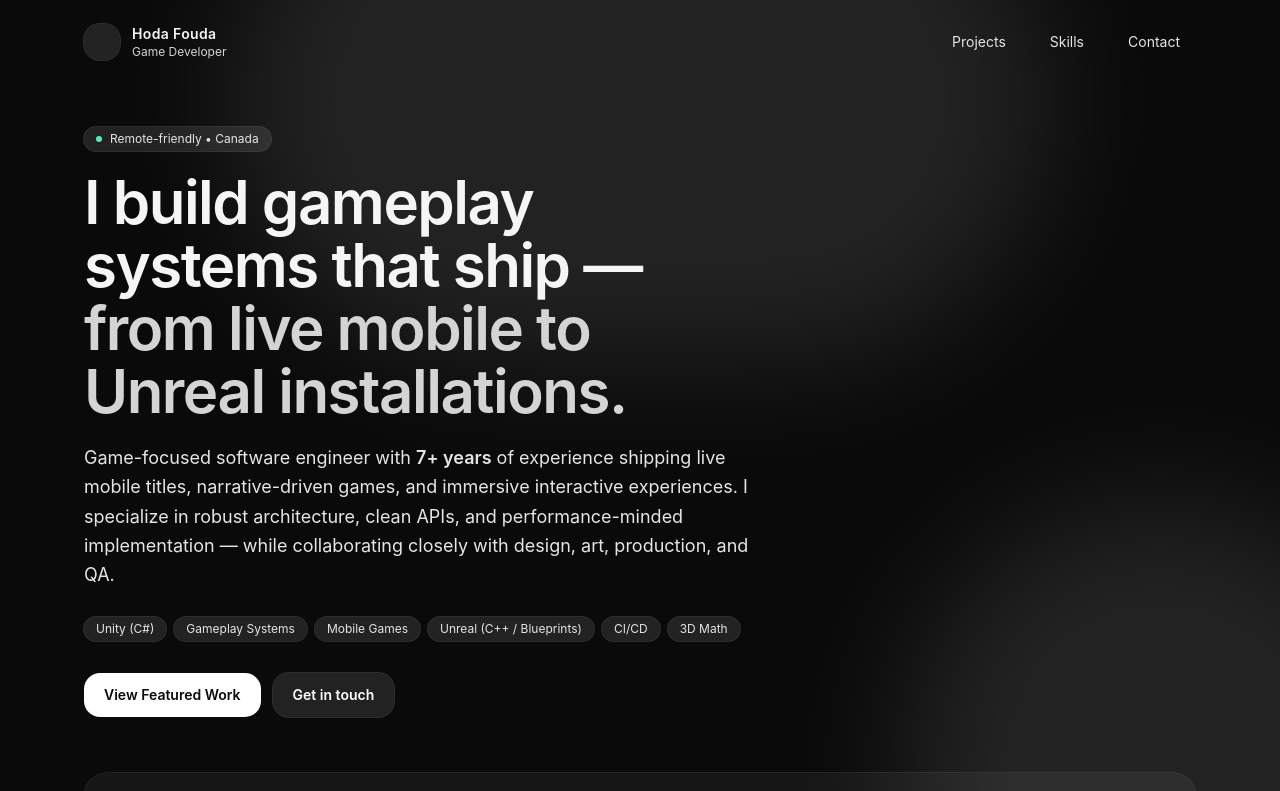
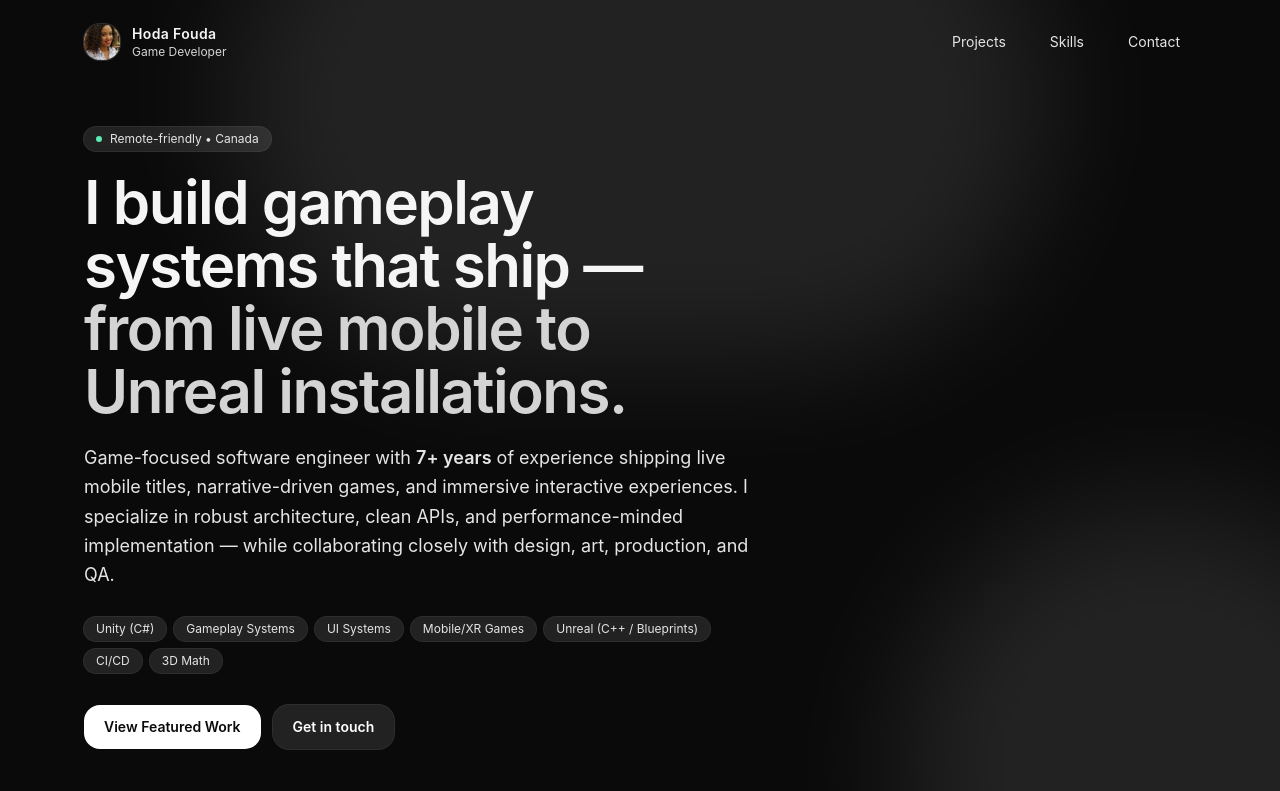
Before and after one commit to g2huda/MyPortfolio, a React (Vite) app: page / in a window 1280 px wide. Shown: the top 791 px of the page. Built offline with nearby package versions, Linux system fonts and the light colour scheme.

Commit message:
added profile image, and updated skills

```diff
--- a/src/Portfolio.jsx
+++ b/src/Portfolio.jsx
@@ -177,7 +177,7 @@ export default function Portfolio() {
       <header className="relative">
         <nav className="mx-auto flex max-w-6xl items-center justify-between px-5 py-6">
           <div className="flex items-center gap-3">
-            <div className="h-9 w-9 rounded-2xl bg-white/10 ring-1 ring-white/15" />
+            <img src="/src/assets/images/hoda.jpg" alt="Hoda Fouda" className="h-9 w-9 rounded-2xl object-cover ring-1 ring-white/15" />
             <div>
               <div className="text-sm font-semibold tracking-wide">Hoda Fouda</div>
               <div className="text-xs text-neutral-300">Game Developer</div>
@@ -234,7 +234,8 @@ export default function Portfolio() {
               {[
                 "Unity (C#)",
                 "Gameplay Systems",
-                "Mobile Games",
+                "UI Systems",
+                "Mobile/XR Games",
                 "Unreal (C++ / Blueprints)",
                 "CI/CD",
                 "3D Math",
```
Also changed, not shown: src/assets/images/hoda.jpg (added).
